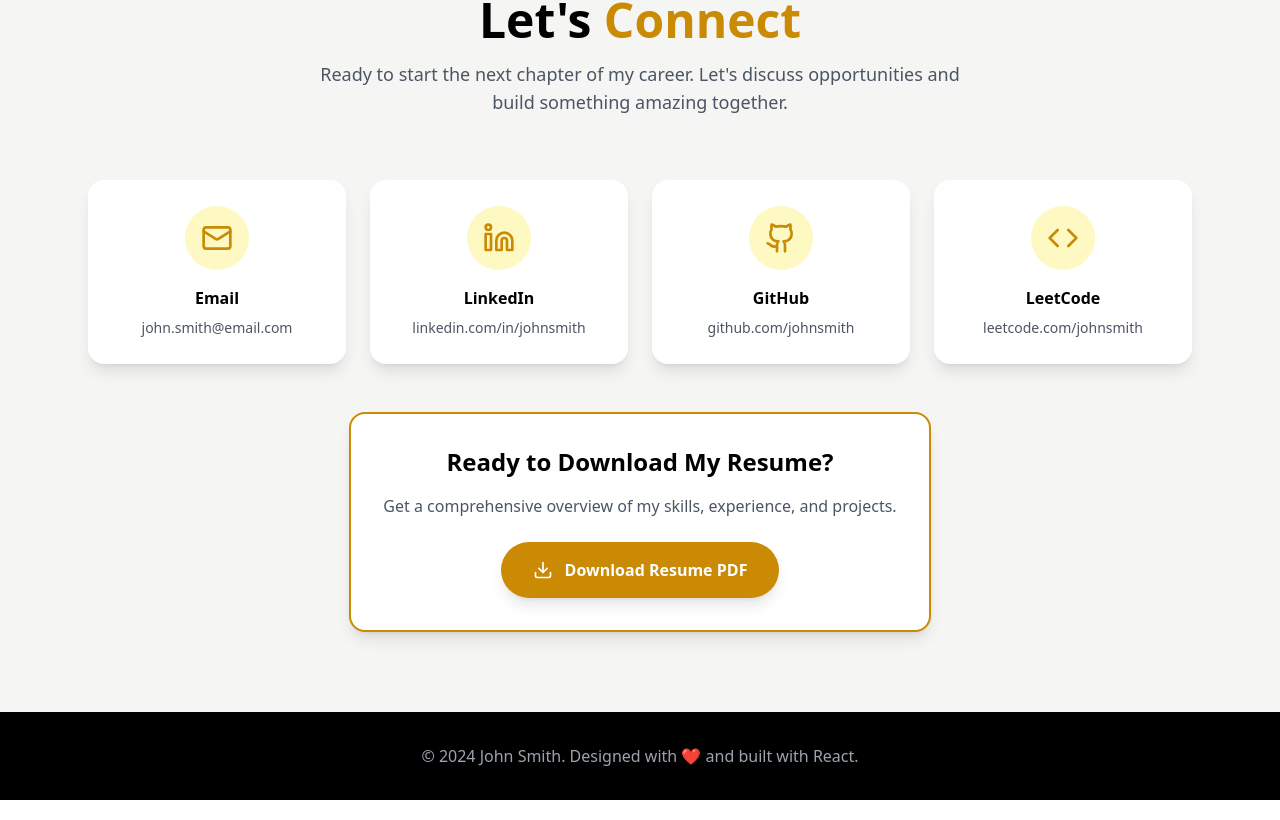
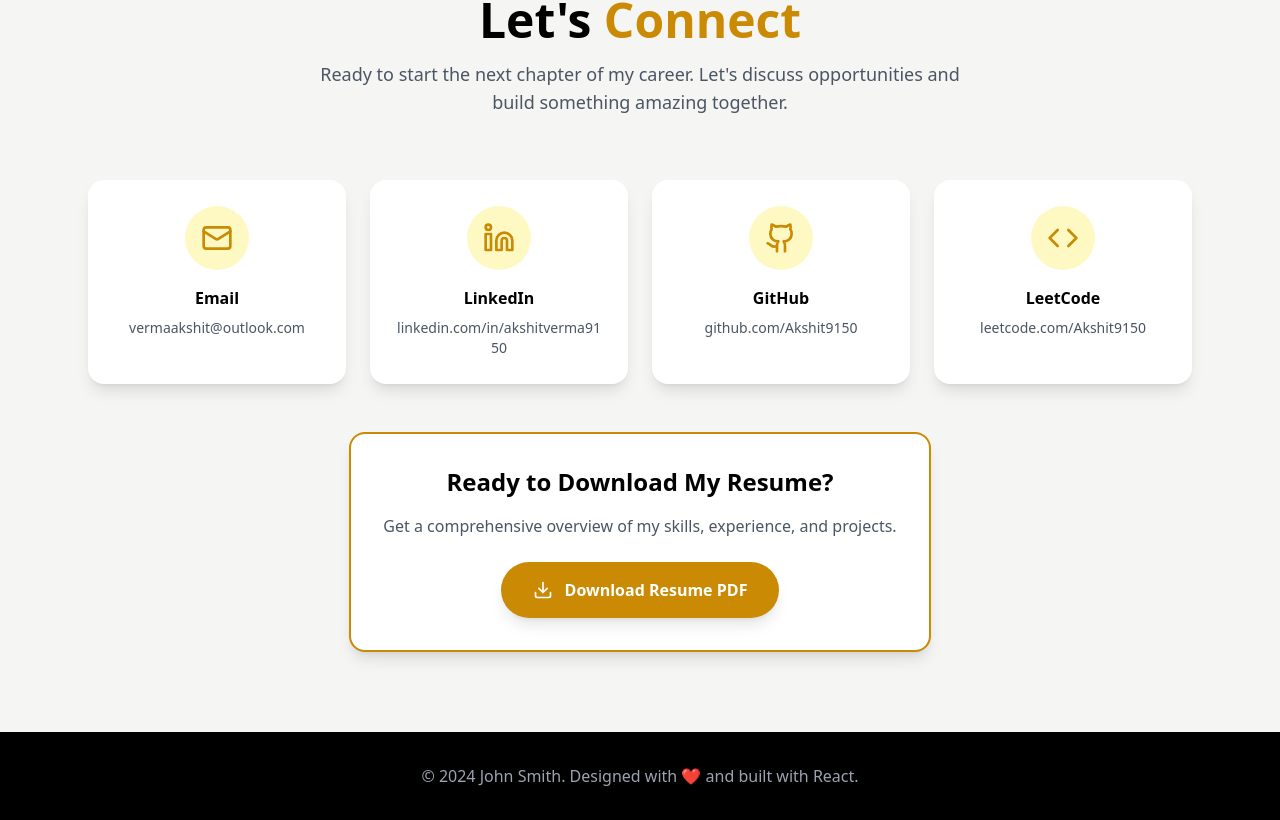
Before and after one commit to Akshit9150/portfolio, a React (Vite) app: page / in a window 1280 px wide. Shown: the part 4916-5736 px from the top of the page. Built offline with nearby package versions, Linux system fonts and the light colour scheme.

Commit message:
Updated Contact.tsx

```diff
--- a/src/components/Contact.tsx
+++ b/src/components/Contact.tsx
@@ -5,29 +5,29 @@ const Contact = () => {
   const contacts = [
     {
       name: "Email",
-      value: "john.smith@email.com",
-      href: "mailto:john.smith@email.com",
+      value: "vermaakshit@outlook.com",
+      href: "mailto:vermaakshit@outlook.com",
       icon: Mail,
       color: "hover:text-blue-600 hover:bg-blue-50"
     },
     {
       name: "LinkedIn",
-      value: "linkedin.com/in/johnsmith",
-      href: "https://linkedin.com/in/johnsmith",
+      value: "linkedin.com/in/akshitverma9150",
+      href: "https://www.linkedin.com/in/akshitverma9150/",
       icon: Linkedin,
       color: "hover:text-blue-700 hover:bg-blue-50"
     },
     {
       name: "GitHub",
-      value: "github.com/johnsmith",
-      href: "https://github.com/johnsmith",
+      value: "github.com/Akshit9150",
+      href: "https://github.com/Akshit9150",
       icon: Github,
       color: "hover:text-gray-800 hover:bg-gray-50"
     },
     {
       name: "LeetCode",
-      value: "leetcode.com/johnsmith",
-      href: "https://leetcode.com/johnsmith",
+      value: "leetcode.com/Akshit9150",
+      href: "https://leetcode.com/u/Akshit9150/",
       icon: Code,
       color: "hover:text-orange-600 hover:bg-orange-50"
     }
```
